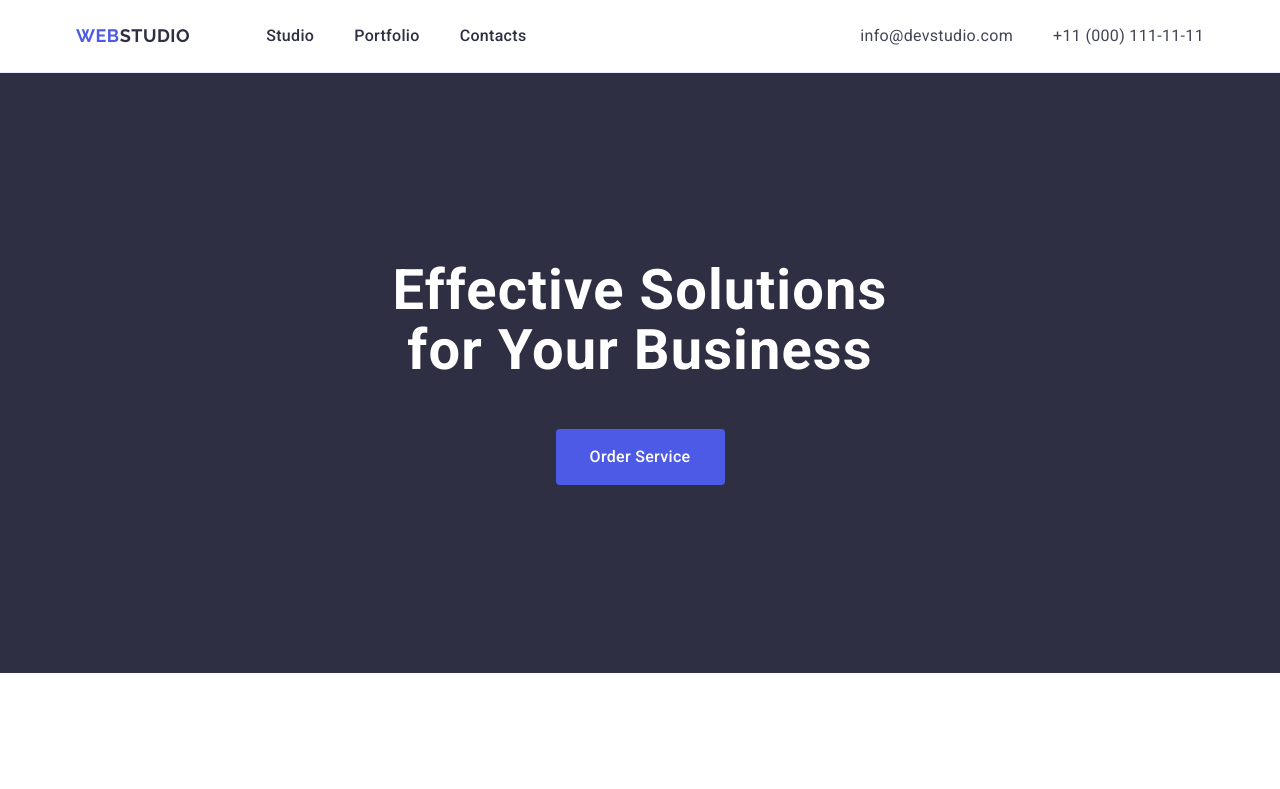
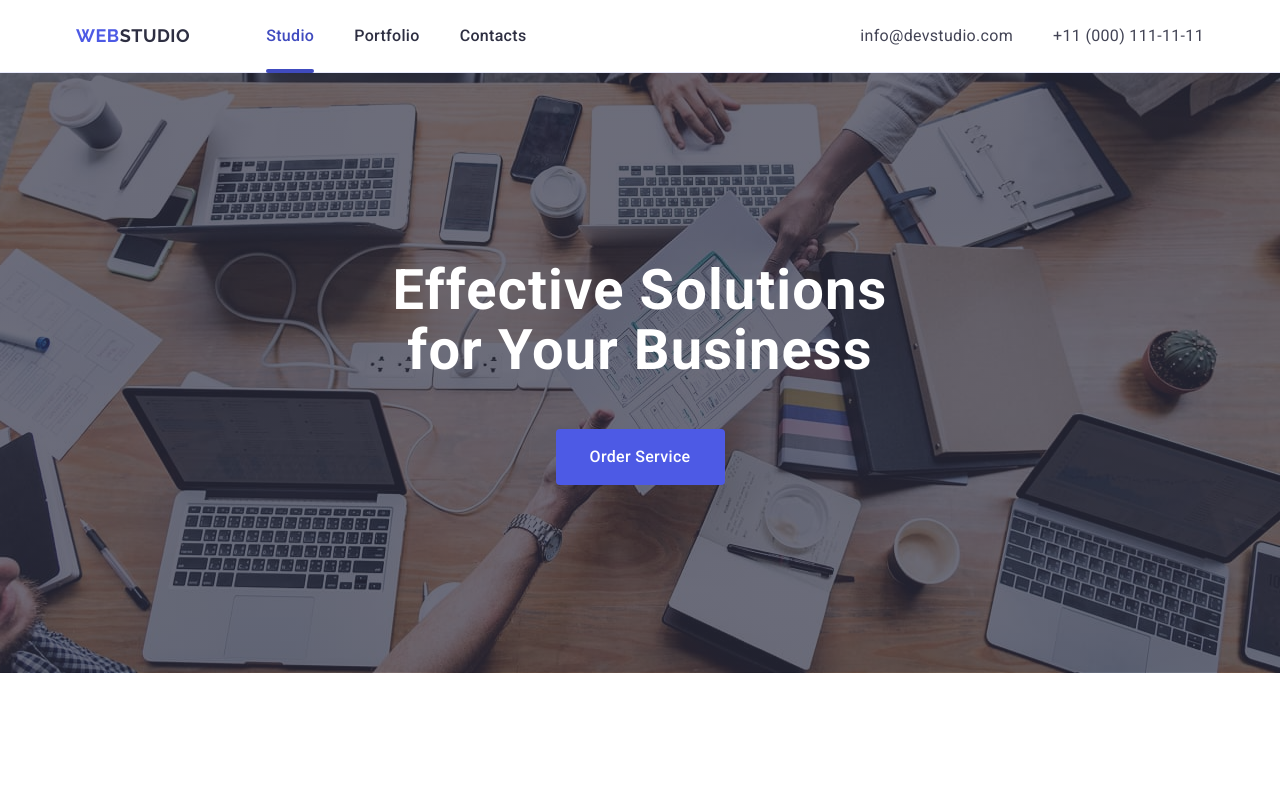
Before and after one commit to usernameRuslant/goit-markup-hw-04, a plain HTML site: page index.html in a window 1280 px wide. Shown: the top 789 px of the page. Drawn offline with nearby package versions, Linux system fonts and the light colour scheme.

Commit message:
addstyles

```diff
--- a/css/styles.css
+++ b/css/styles.css
@@ -1,5 +1,7 @@
 :root {
   --cornflower: #e7e9fc;
+  --ocean: #404bbf;
+  --gray: rgba(46, 47, 66, 0.7);
 }
 * {
   margin: 0;
@@ -56,17 +58,12 @@ body {
   align-items: center;
   justify-content: space-between;
 }
-/* .nav__wrapper {
-  display: flex;
-  justify-content: space-between;
-  gap: 332px;
-} */
+
 .header__nav {
   display: flex;
   align-items: center;
 }
-.nav {
-}
+
 .nav__logo {
   font-family: 'Raleway', sans-serif;
   font-weight: 700;
@@ -78,21 +75,31 @@ body {
   color: #4d5ae5;
   margin-right: 76px;
 }
+
 .nav__logo-highlight {
   color: #2e2f42;
 }
+.nav__item {
+  position: relative;
+}
+.nav__link--active::after {
+  position: absolute;
+  top: 96%;
+  content: '';
+  border-radius: 2px;
+  width: 100%;
+  height: 4px;
+  background: var(--ocean);
+  display: block;
+}
+
 .nav__list,
 .contacts__list {
   display: flex;
   gap: 40px;
-  /* align-items: center; */
 }
 
-/* .nav__item {
-  padding: 24px 0;
-} */
-
-.nav__link {
+.nav .nav__link {
   color: #2e2f42;
   font-weight: 500;
   text-decoration: none;
@@ -124,19 +131,32 @@ body {
 }
 .contacts__link--phone {
 }
+.nav .nav__link--active {
+  color: var(--ocean);
+}
 /* main */
 .main {
 }
 /* section hero */
 .hero {
-  background-color: #2e2f42;
+  /* background-color: #2e2f42; */
   padding-top: 188px;
   padding-bottom: 188px;
+  background-image: linear-gradient(
+      rgba(46, 47, 66, 0.7),
+      rgba(46, 47, 66, 0.7)
+    ),
+    url(../images/hero/hero-bg.jpg);
+  /* background-image: url(../images/hero/hero-bg.jpg); */
+  background-repeat: no-repeat;
+  background-position: center;
+  background-size: auto;
+  margin: 0 auto;
+  max-width: 1440px;
 }
 .hero .container {
   display: flex;
   flex-direction: column;
-
   align-items: center;
 }
 .hero__title {
--- a/index.html
+++ b/index.html
@@ -26,17 +26,17 @@
       <div class="container">
         <!-- MENU -->
 
-        <nav class="header__nav nav">
+        <nav class="header__nav">
           <!-- LOGO -->
           <a class="nav__logo" href="./index.html"
             >WEB<span class="nav__logo-highlight">Studio</span></a
           >
 
           <!-- MENU-list -->
-          <!-- MENU-list -->
-          <ul class="nav__list">
+
+          <ul class="nav__list nav">
             <li class="nav__item">
-              <a class="nav__link" href="/">Studio</a>
+              <a class="nav__link nav__link--active" href="/">Studio</a>
             </li>
             <li class="nav__item">
               <a class="nav__link" href="">Portfolio</a>
```
Also changed, not shown: images/hero/hero-bg.jpg (added).
